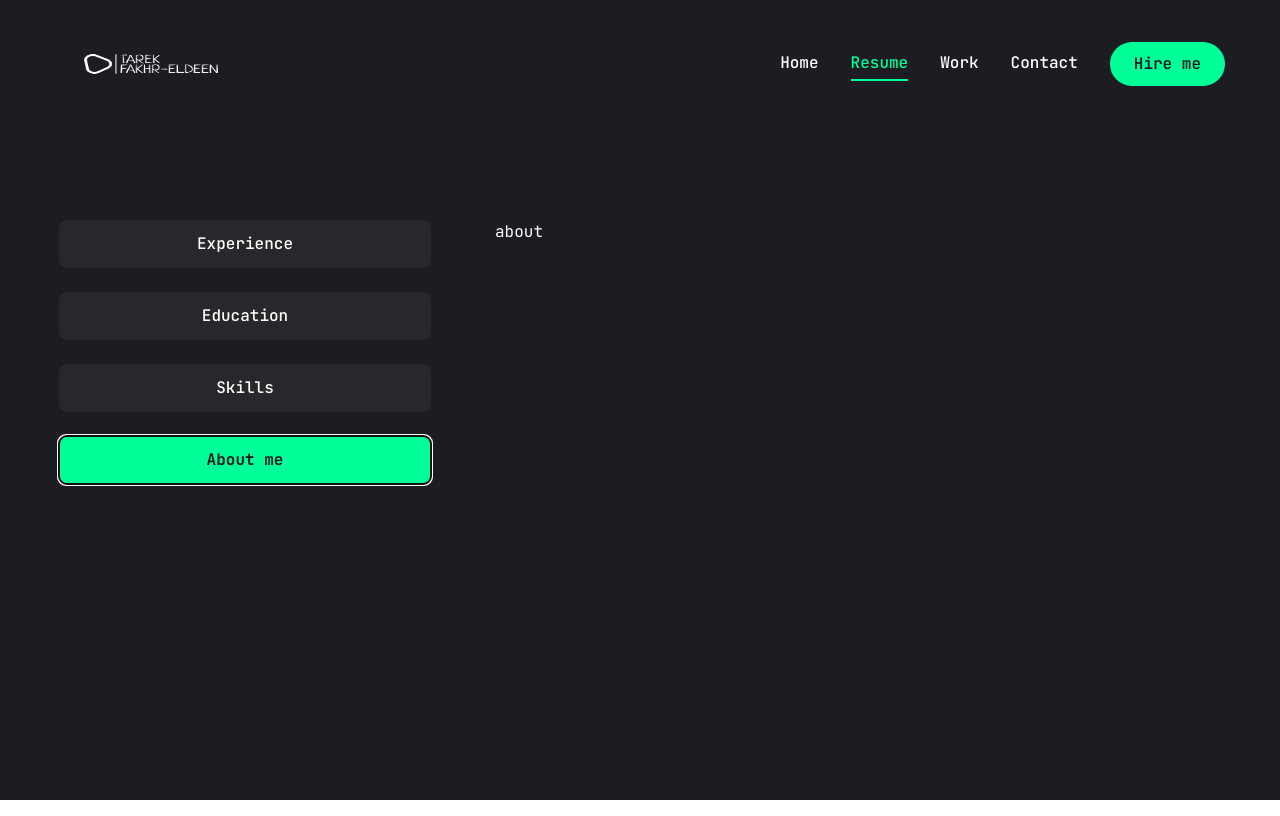
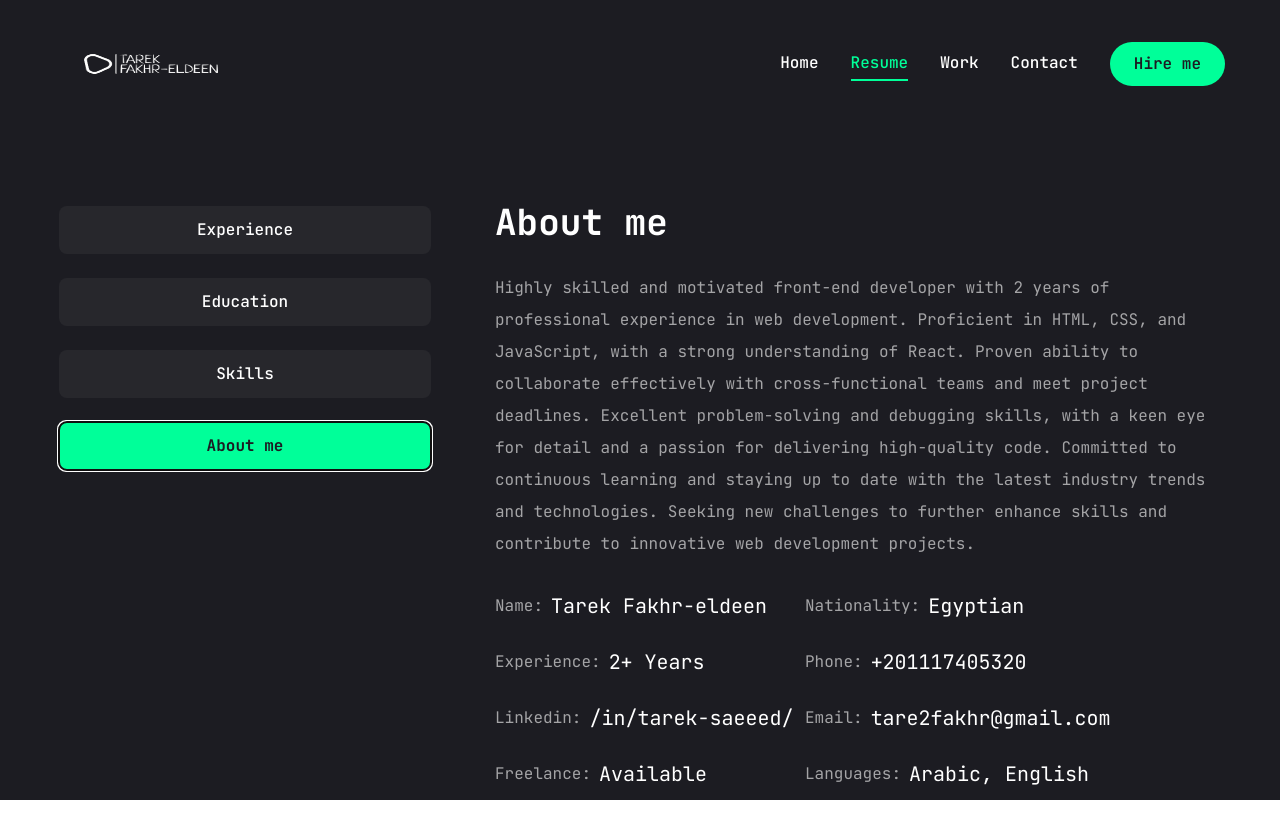
Before and after one commit to TarekSaeed95/portfolio-next.js, a Next.js app: page /resume in a window 1280 px wide. Both pictures are taken after a click on the tab "About me". Built offline with nearby package versions, Linux system fonts and the light colour scheme.

Commit message:
edit: resume section

```diff
--- a/src/app/resume/page.tsx
+++ b/src/app/resume/page.tsx
@@ -12,8 +12,23 @@
 } from "@/components/ui/tooltip";
 const about = {
   title: "About me",
-  descrition:
-    "Lorem ipsum dolor sit amet consectetur, adipisicing elit. Nihil autem eum possimus quia, vero officia perferendis tempore quae voluptas deserunt. Maiores dolores ipsa unde fuga sequi accusamus fugit earum aliquam?",
+  descrition: `Highly skilled and motivated front-end
+    developer with 2 years of professional
+    experience in web development.
+    Proficient in HTML, CSS, and JavaScript,
+    with a strong understanding of React.
+    Proven ability to collaborate effectively
+    with cross-functional teams and meet
+    project deadlines. Excellent
+    problem-solving and debugging skills, with
+    a keen eye for detail and a passion for
+    delivering high-quality code. Committed
+    to continuous learning and staying up to
+    date with the latest industry trends and
+    technologies. Seeking new challenges to
+    further enhance skills and contribute to
+    innovative web development projects.
+    `,
   info: [
     {
       fieldName: "Name",
@@ -33,7 +48,7 @@
     },
     {
       fieldName: "Linkedin",
-      fieldValue: "linkedin.com/in/tarek-saeeed/",
+      fieldValue: "/in/tarek-saeeed/",
     },
     {
       fieldName: "Email",
@@ -83,14 +98,14 @@
     },
     {
       institution: "ITI Cairo",
-      field: "Full Stack Web Development Using .NET",
+      field: "Full Stack Web Development .NET",
       year: "2023",
     },
   ],
 };
 //skills
 const skills = {
-  title: "My Skills",
+  title: "My skills",
   skillList: [
     {
       icon: <FaHtml5 />,
@@ -114,7 +129,7 @@
     },
     {
       icon: <SiTailwindcss />,
-      name: "TailwindCSS",
+      name: "Tailwind CSS",
     },
     {
       icon: <SiRedux />,
@@ -134,7 +149,7 @@
       animate={{
         opacity: 1,
         transition: {
-          delay: 1.4,
+          delay: 2.4,
           duration: 0.4,
           ease: "easeIn",
         },
@@ -166,11 +181,11 @@
                         >
                           <span className="text-accent">{item.duration}</span>
                           <h3 className="text-xl max-w-[260px] min-h-[60px] text-center lg:text-left">
-                            {item.position}
+                            {item.company}
                           </h3>
                           <div className="flex items-center gap-3">
                             <span className="w-[6px] h-[6px] rounded-full bg-accent "></span>
-                            <p className="text-white/60">{item.company}</p>
+                            <p className="text-white/60">{item.position}</p>
                           </div>
                         </li>
                       );
@@ -232,8 +247,29 @@
                 </ul>
               </div>
             </TabsContent>
-            <TabsContent value="about" className="w-full">
-              about
+            <TabsContent
+              value="about"
+              className="w-full text-center xl:text-left"
+            >
+              <div className="flex flex-col gap-[30px]">
+                <h3 className="text-4xl font-bold">{about.title}</h3>
+                <p className=" text-white/60 mx-auto xl:mx-0">
+                  {about.descrition}
+                </p>
+              <ul className="grid grid-cols-1 xl:grid-cols-2 gap-y-6 max-w-[620px] mx-auto xl:mx-0">
+                {about.info.map((item, i) => {
+                  return (
+                    <li
+                      className="flex items-center justify-center xl:justify-start gap-2"
+                      key={i}
+                      >
+                      <span className="text-white/60">{item.fieldName}:</span>
+                      <span className="text-xl">{item.fieldValue}</span>
+                    </li>
+                  );
+                })}
+              </ul>
+                </div>
             </TabsContent>
           </div>
         </Tabs>
```
